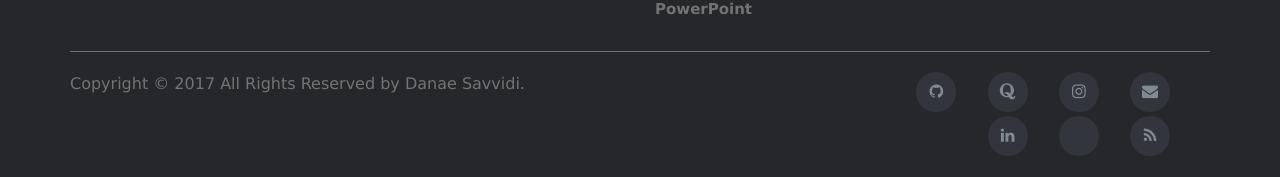
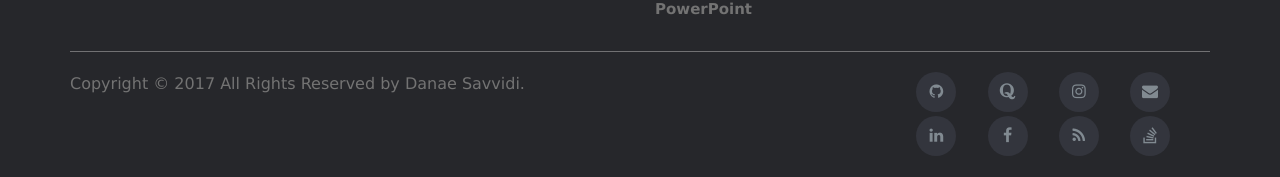
Before and after one commit to danaesav/danaesav.github.io, a Jekyll site: the page built from index.html, in a window 1280 px wide and 1003 px high. Shown: the part 823-1000 px from the top of the window. Built offline with Jekyll 4.4.1, drawn with Linux system fonts in a browser that asks for light colours.

Commit message:
Update footer.html

```diff
--- a/_includes/footer.html
+++ b/_includes/footer.html
@@ -42,8 +42,9 @@
               <li><a class="twitter" href="https://www.instagram.com/danae_savvidi/"><i class="fa fa-instagram"></i></a></li>
               <li><a href="mailto:danaesavvidi@gmail.com"><i class="fa fa-envelope"></i></a></li>
               <li><a class="linkedin" href="https://www.linkedin.com/in/danae-savvidi-03b173163/"><i class="fa fa-linkedin"></i></a></li>
-              <li><a href="m.me/danaesavvidi"><i class="fa fa-facebook-messenger"></i></a></li>
+              <li><a href="m.me/danaesavvidi"><i class="fa fa-facebook"></i></a></li>
               <li><a class="rss" href="http://danaesav.github.io/projects/atom.xml"><i class="fa fa-rss"></i></a></li>
+              <li><a href="https://stackoverflow.com/users/11978297/dsav"><i class="fa fa-stack-overflow"></i></a></li>
             </ul>
           </div>
         </div>
```
